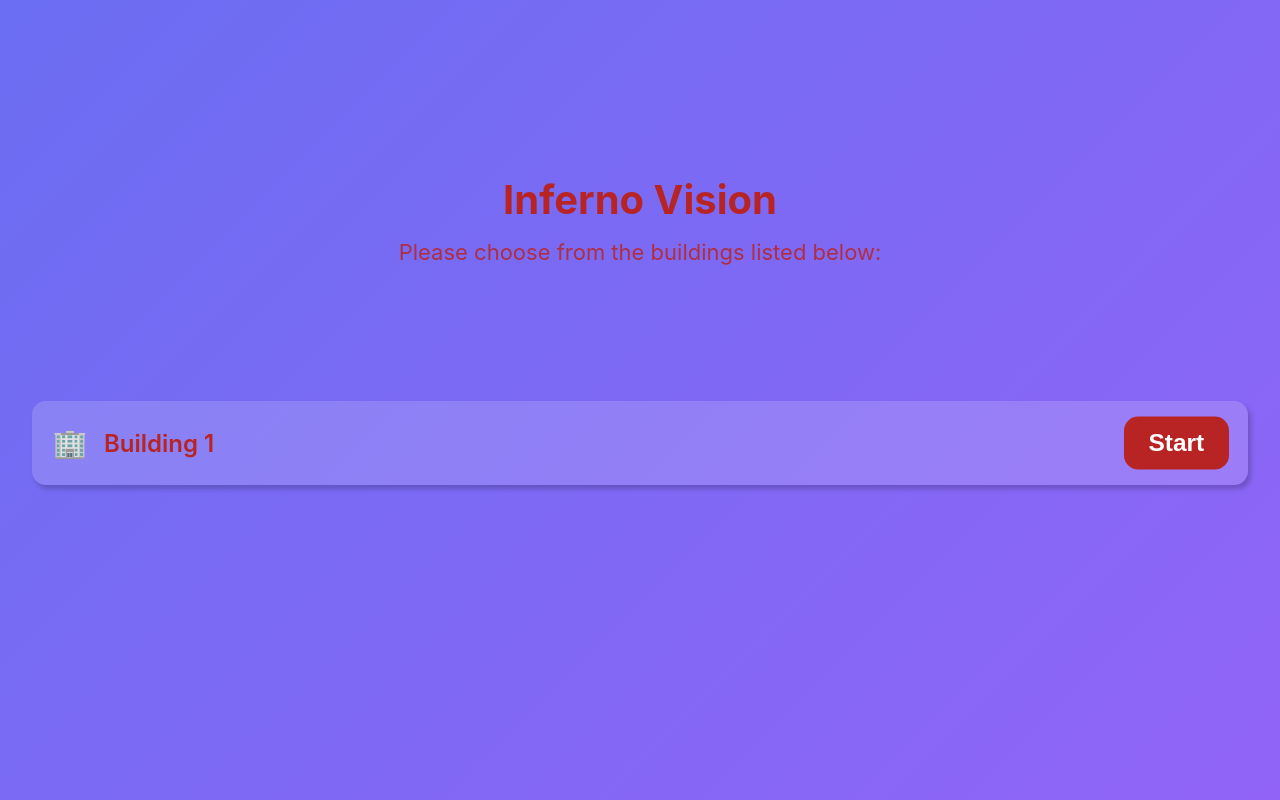
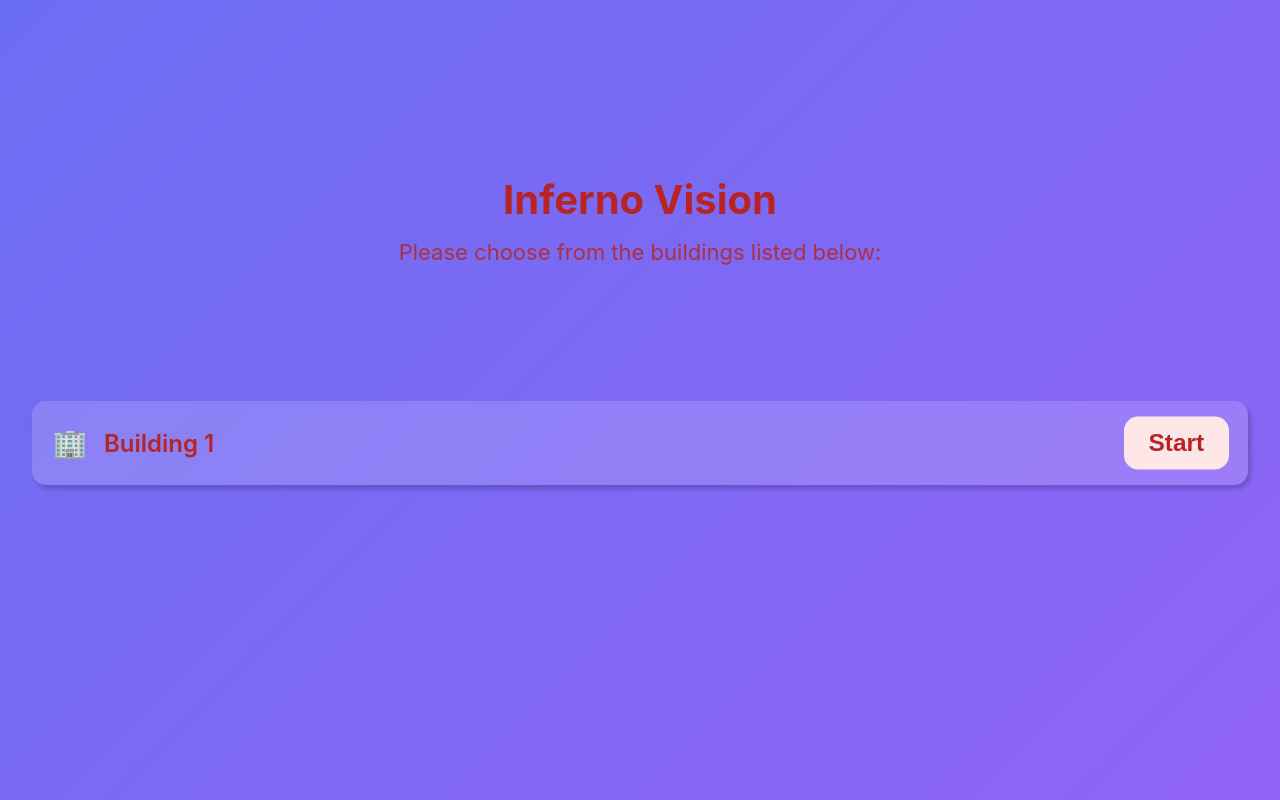
Before and after one commit to bt-scu/InfernoVisions, a React (Vite) app in the folder webspatial-floorplans/: page / in a window 1280 px wide. In both pictures the pointer is over the button "Start". Built offline with nearby package versions, Linux system fonts and the light colour scheme.

Commit message:
update hover

```diff
--- a/webspatial-floorplans/src/xr/styles/xr.css
+++ b/webspatial-floorplans/src/xr/styles/xr.css
@@ -3011,17 +3011,10 @@ html.is-spatial .welcome-scene {
   flex-shrink: 0;
 }
 
-.welcome-dismiss-btn:hover,
-.welcome-dismiss-btn:focus {
-  background: #B82424;
-  color: white;
+.welcome-dismiss-btn:hover {
+  background: #FFE7E7;
+  color: #B82424;
   transform: scale(1.02);
-}
-
-.welcome-dismiss-btn:active {
-  background: white;
-  color: #B82424;
-  transform: scale(0.98);
 }
 
 /* Clear Canvas Scene */
```
